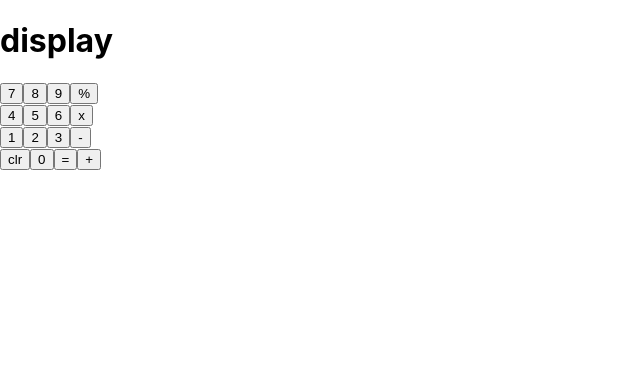
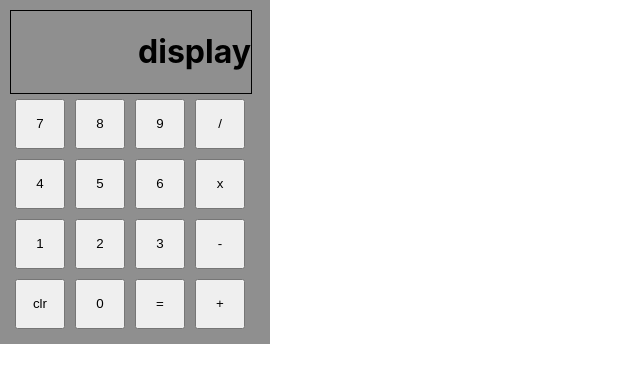
Before and after one commit to wadada216/MY-CALC, a React (Create React App) app: page / in a window 1280 px wide. Shown: the top 382 px of the page, without its empty margins (0-640 px from the left). Built offline with nearby package versions, Linux system fonts and the light colour scheme.

Commit message:
third commit added css and modified alert box

```diff
--- a/src/App.css
+++ b/src/App.css
@@ -1,38 +1,18 @@
-.App {
-  text-align: center;
+.main-container-calc{
+  justify-content: center;
+  padding: 10px;
+  width: 250px;
+  background-color: rgb(143, 143, 143);
 }
 
-.App-logo {
-  height: 40vmin;
-  pointer-events: none;
+button{
+  margin: 5px;
+  height: 50px;
+  width: 50px;
 }
 
-@media (prefers-reduced-motion: no-preference) {
-  .App-logo {
-    animation: App-logo-spin infinite 20s linear;
-  }
+.displayVal{
+  width: 240px;
+  text-align: right;
+  border: 1px solid;
 }
-
-.App-header {
-  background-color: #282c34;
-  min-height: 100vh;
-  display: flex;
-  flex-direction: column;
-  align-items: center;
-  justify-content: center;
-  font-size: calc(10px + 2vmin);
-  color: white;
-}
-
-.App-link {
-  color: #61dafb;
-}
-
-@keyframes App-logo-spin {
-  from {
-    transform: rotate(0deg);
-  }
-  to {
-    transform: rotate(360deg);
-  }
-}
--- a/src/App.js
+++ b/src/App.js
@@ -2,7 +2,7 @@ import './App.css';
 
 function Button({text}){
   function handleClick() {
-    alert({text});
+    alert(text);
   }
 
   return (
@@ -22,8 +22,8 @@ function DisplayText({text}) {
 
 function App() {
   return (
-    <div>
-      <div>
+    <div class="main-container-calc">
+      <div class="displayVal">
       <DisplayText text={'display'}/>
       </div>
       <div>
@@ -31,7 +31,7 @@ function App() {
           <Button text={'7'}/>
           <Button text={'8'}/>
           <Button text={'9'}/>
-          <Button text={'%'}/>
+          <Button text={'/'}/>
         </section>
       </div>
       <div>
```
